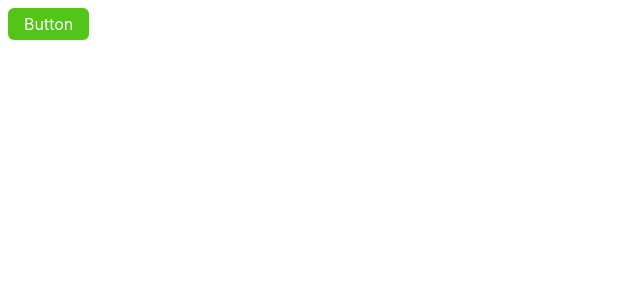
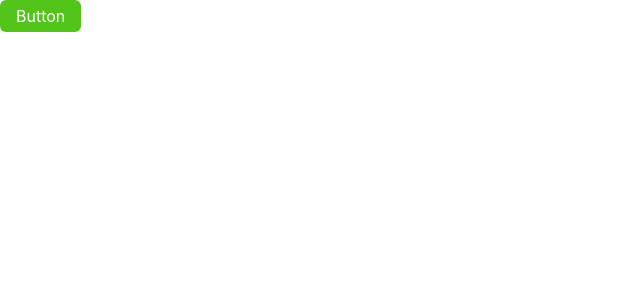
Before and after one commit to bektemirovkam/Izolyator, a Next.js app in the folder frontend/: page / in a window 1280 px wide. Shown: the top 300 px of the page, without its empty margins (0-640 px from the left). Built offline with nearby package versions, Linux system fonts and the light colour scheme.

Commit message:
global css

```diff
--- a/frontend/app/globals.css
+++ b/frontend/app/globals.css
@@ -9,8 +9,3 @@ body {
   max-width: 100vw;
   overflow-x: hidden;
 }
-
-a {
-  color: inherit;
-  text-decoration: none;
-}
--- a/frontend/app/layout.tsx
+++ b/frontend/app/layout.tsx
@@ -1,5 +1,6 @@
 import type { Metadata } from "next";
 import { Inter } from "next/font/google";
+import "./globals.css";
 import StyledComponentsRegistry from "../lib/AntdRegistry";
 import { ConfigProvider } from "antd";
 import theme from "../theme/themeConfig";
```
